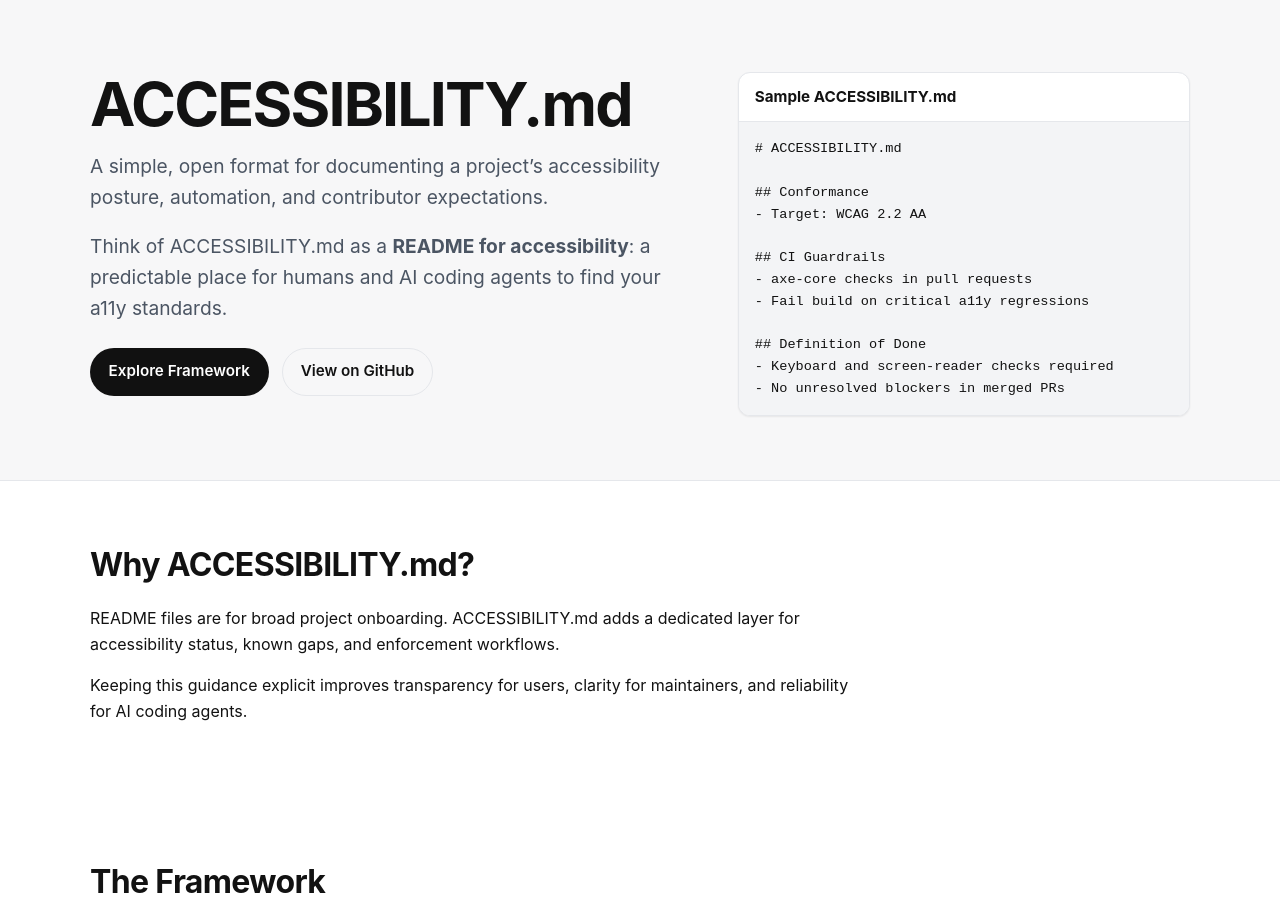
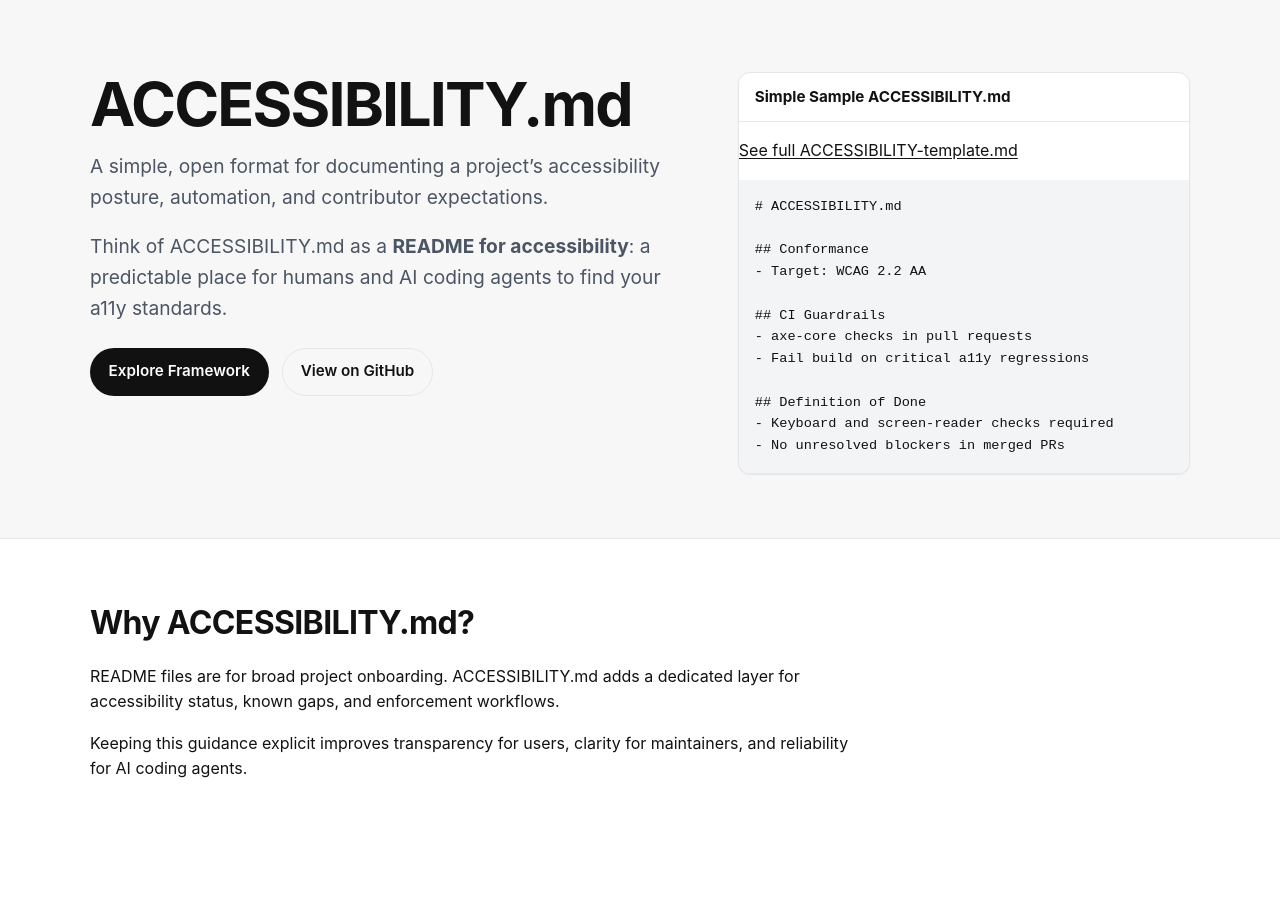
Before and after one commit to mgifford/ACCESSIBILITY.md, a Jekyll site: the page built from index.md, in a window 1280 px wide and 900 px high. Built offline with Jekyll 4.4.1, drawn with Linux system fonts in a browser that asks for light colours.

Commit message:
adding updated index

```diff
--- a/index.md
+++ b/index.md
@@ -20,8 +20,9 @@ title: ACCESSIBILITY.md
         <a class="button secondary" href="https://github.com/mgifford/ACCESSIBILITY.md">View on GitHub</a>
       </div>
     </div>
-    <aside class="code-card" aria-label="Sample ACCESSIBILITY.md snippet">
-      <h2>Sample ACCESSIBILITY.md</h2>
+    <aside class="code-card" aria-label="Simple sample ACCESSIBILITY.md snippet">
+      <h2>Simple Sample ACCESSIBILITY.md</h2>
+      <p><a href="./ACCESSIBILITY-template.md">See full ACCESSIBILITY-template.md</a></p>
       <pre><code># ACCESSIBILITY.md
 
 ## Conformance
```
